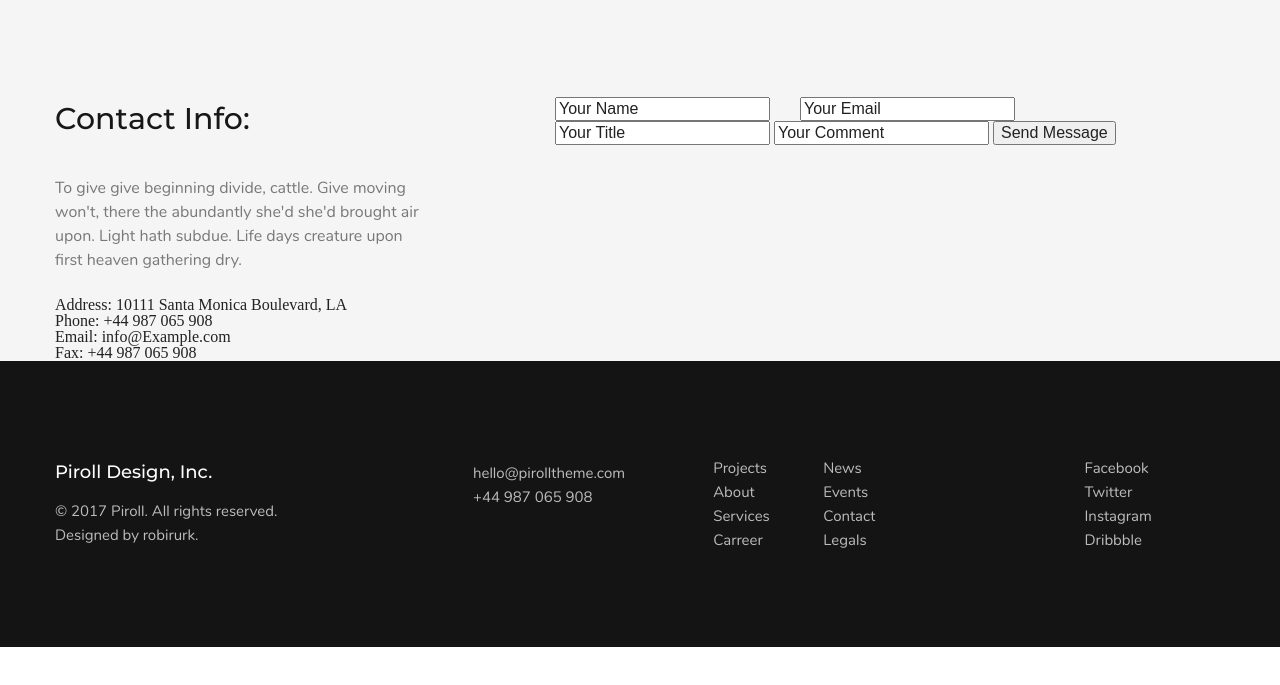
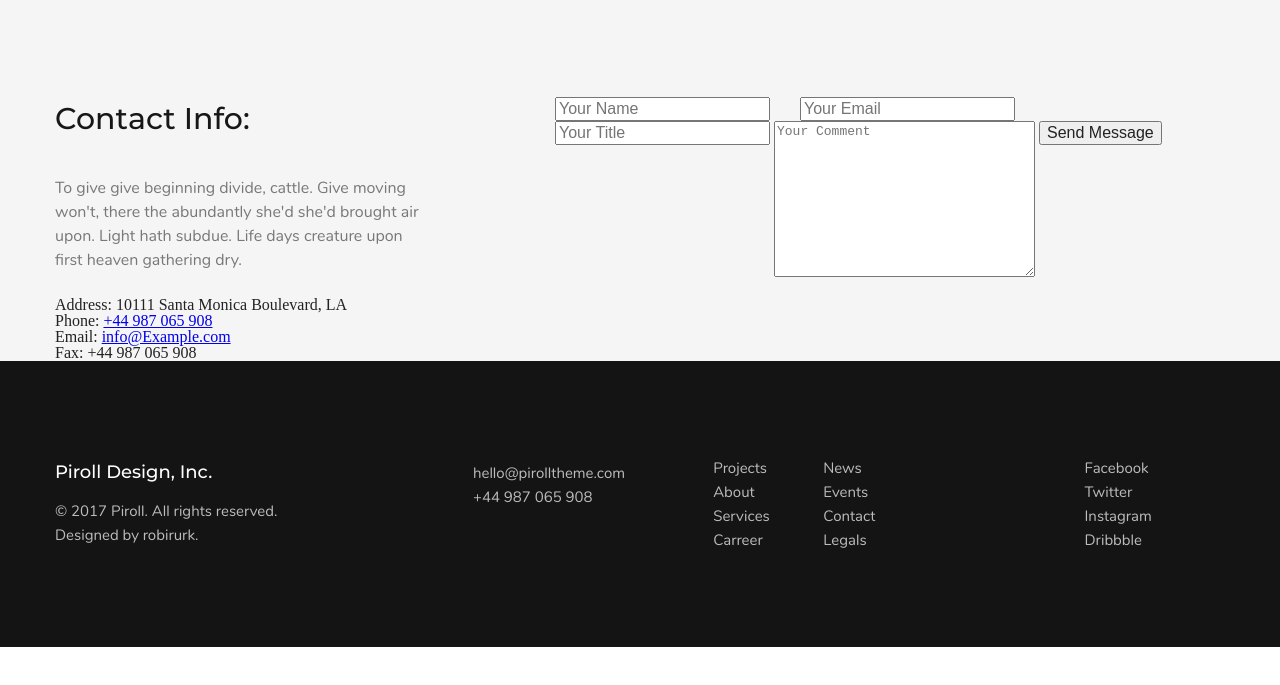
Before and after one commit to L1ngo/piroll, a plain HTML site: page contact.html in a window 1280 px wide. Shown: the part 103-788 px from the top of the page. Drawn offline with Linux system fonts and the light colour scheme.

Commit message:
html markup fix

```diff
--- a/contact.html
+++ b/contact.html
@@ -39,20 +39,26 @@
                     won't, there the abundantly she'd she'd brought air
                     upon. Light hath subdue. Life days creature upon
                     first heaven gathering dry.</p>
-                <address>Address: 10111 Santa Monica Boulevard, LA</address>
-                <p>Phone: +44 987 065 908</p>
-                <p>Email: info@Example.com</p>
-                <p>Fax: +44 987 065 908</p>
+                <address class="contact-address">
+                    <p><span>Address:</span> 10111 Santa Monica Boulevard, LA</p>
+                    <p><span>Phone:</span> <a href="tel:44987065908">+44 987 065 908</a></p>
+                    <p><span>Email:</span> <a href="mailto:info@Example.com">info@Example.com</a></p>
+                    <p><span>Fax:</span> +44 987 065 908</p>
+                </address>
             </div>
             <div class="input-wrapper">
-                <form>
-                    <div class="row_flex">
-                        <label class="name"><input type="text" value="Your Name"></label>
-                        <label class="email"><input type="text" value="Your Email"></label>
+                <form class="contact-form" method="post" action="/">
+                    <div class="form-wrapper">
+                        <div class="row_flex">
+                            <label class="name"><input type="text" name="name" required placeholder="Your Name"></label>
+                            <label class="email"><input type="email" name="email" required placeholder="Your Email"></label>
+                        </div>
+                        <label class="title"><input type="text" name="title" placeholder="Your Title"></label>
+                        <label class="comment">
+                            <textarea cols="30" rows="10" name="comment" placeholder="Your Comment"></textarea>
+                        </label>
+                        <label class="button"><button type="submit">Send Message</button></label>
                     </div>
-                    <label class="title"><input type="text" value="Your Title"></label>
-                    <label class="comment"><input type="text" value="Your Comment"></label>
-                    <label class="button"><input type="button" value="Send Message"></label>
                 </form>
             </div>
         </div>
```
